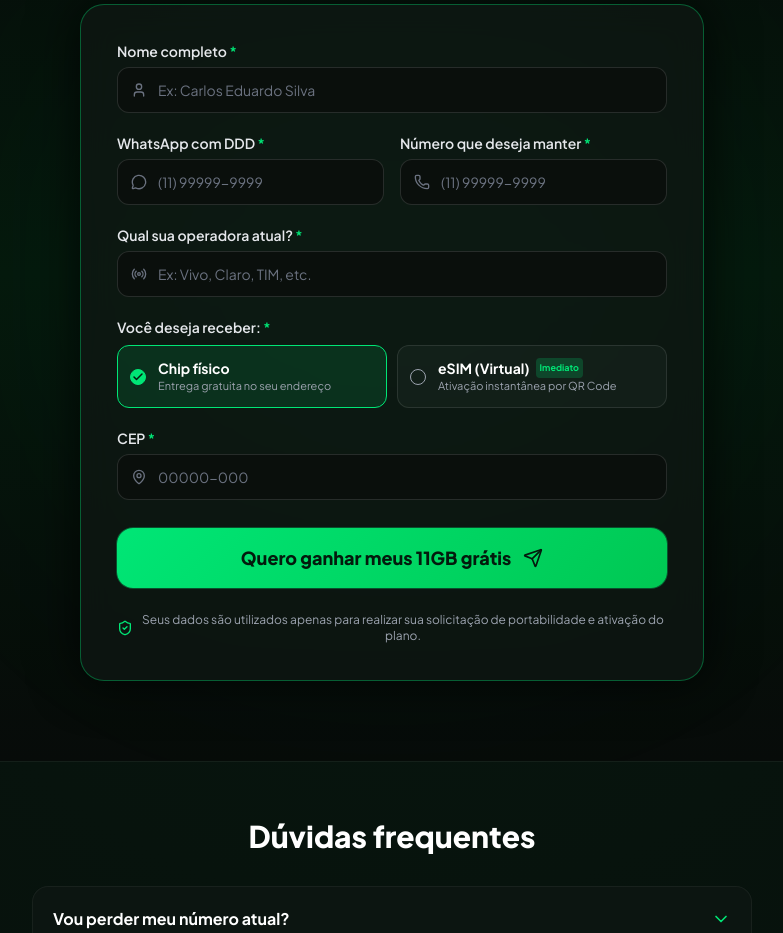
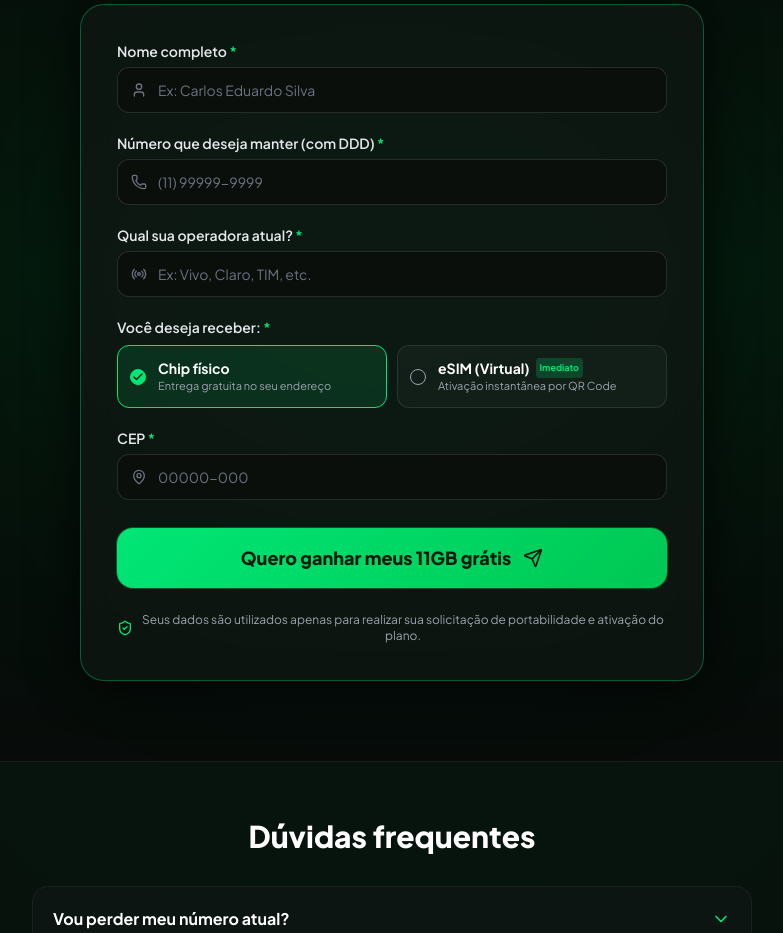
Before and after one commit to carloshen525/Igreen-Telecom, a plain HTML site: page index.html in a window 1280 px wide. Shown: the part 4140-5073 px from the top of the page, without its empty margins (248-1031 px from the left). Drawn offline with nearby package versions, Linux system fonts and the light colour scheme.

Commit message:
initiate commit

```diff
--- a/assets/js/main.js
+++ b/assets/js/main.js
@@ -78,15 +78,8 @@ function formatCep(value) {
 }
 
 function initFormMasks() {
-  const whatsappInput = document.getElementById('field-whatsapp');
   const portNumberInput = document.getElementById('field-port-number');
   const cepInput = document.getElementById('field-cep');
-
-  if (whatsappInput) {
-    whatsappInput.addEventListener('input', (e) => {
-      e.target.value = formatPhone(e.target.value);
-    });
-  }
 
   if (portNumberInput) {
     portNumberInput.addEventListener('input', (e) => {
@@ -160,7 +153,6 @@ function initFormSubmit() {
     e.preventDefault();
 
     const name = document.getElementById('field-name').value.trim();
-    const whatsapp = document.getElementById('field-whatsapp').value.trim();
     const portNumber = document.getElementById('field-port-number').value.trim();
     const operator = document.getElementById('field-operator').value.trim();
     const chipTypeRadio = document.querySelector('input[name="chip_type"]:checked');
@@ -168,14 +160,8 @@ function initFormSubmit() {
     const cep = document.getElementById('field-cep').value.trim();
 
     // Validação básica
-    if (!name || !whatsapp || !portNumber || !operator || !cep) {
+    if (!name || !portNumber || !operator || !cep) {
       alert('Por favor, preencha todos os campos obrigatórios para prosseguir com sua portabilidade.');
-      return;
-    }
-
-    if (whatsapp.replace(/\D/g, '').length < 10) {
-      alert('Por favor, digite um número de WhatsApp válido com DDD.');
-      document.getElementById('field-whatsapp').focus();
       return;
     }
 
@@ -203,7 +189,6 @@ function initFormSubmit() {
 `Olá, quero fazer minha portabilidade.
 
 Nome: ${name}
-WhatsApp: ${whatsapp}
 Número atual: ${portNumber}
 Operadora atual: ${operator}
 Tipo de chip: ${chipType}
--- a/index.html
+++ b/index.html
@@ -547,34 +547,10 @@
             </div>
           </div>
 
-          <!-- Grid: WhatsApp & Número Atual -->
-          <div class="grid grid-cols-1 sm:grid-cols-2 gap-4 w-full">
-
-            <!-- Campo: WhatsApp -->
-            <div class="w-full">
-              <label for="field-whatsapp" class="block text-xs sm:text-sm font-semibold text-gray-200 mb-1.5 text-left">
-                WhatsApp com DDD <span class="text-[#00E676]">*</span>
-              </label>
-              <div class="relative w-full">
-                <div class="absolute inset-y-0 left-0 pl-3.5 flex items-center pointer-events-none text-gray-500">
-                  <i data-lucide="message-circle" class="w-4 h-4"></i>
-                </div>
-                <input
-                  type="tel"
-                  id="field-whatsapp"
-                  name="whatsapp"
-                  required
-                  maxlength="15"
-                  placeholder="(11) 99999-9999"
-                  class="input-igreen w-full pl-10 pr-4 py-3 rounded-xl text-sm focus:ring-2 focus:ring-[#00E676]"
-                >
-              </div>
-            </div>
-
           <!-- Campo: Número que deseja manter -->
           <div class="w-full">
             <label for="field-port-number" class="block text-xs sm:text-sm font-semibold text-gray-200 mb-1.5 text-left">
-                Número que deseja manter <span class="text-[#00E676]">*</span>
+              Número que deseja manter (com DDD) <span class="text-[#00E676]">*</span>
             </label>
             <div class="relative w-full">
               <div class="absolute inset-y-0 left-0 pl-3.5 flex items-center pointer-events-none text-gray-500">
@@ -590,8 +566,6 @@
                 class="input-igreen w-full pl-10 pr-4 py-3 rounded-xl text-sm focus:ring-2 focus:ring-[#00E676]"
               >
             </div>
-            </div>
-
           </div>
 
           <!-- Campo: Qual sua operadora atual? (CAMPO ABERTO DE DIGITAÇÃO) -->
```
Lines whose indentation alone changed are shown as unchanged.
